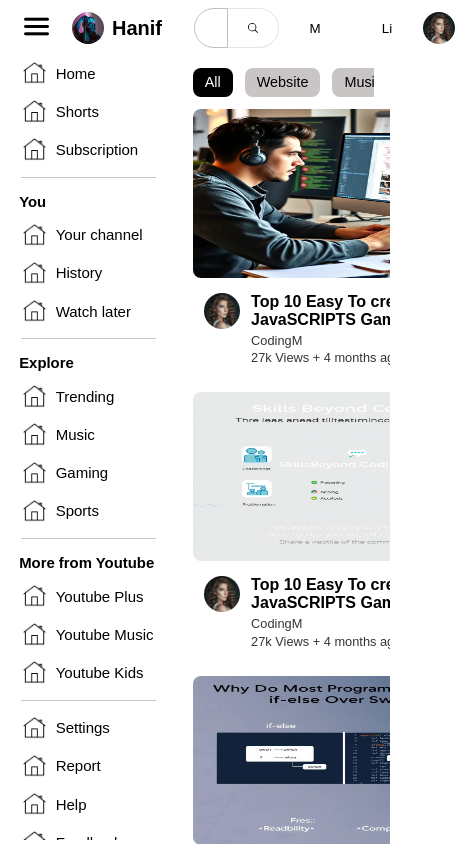
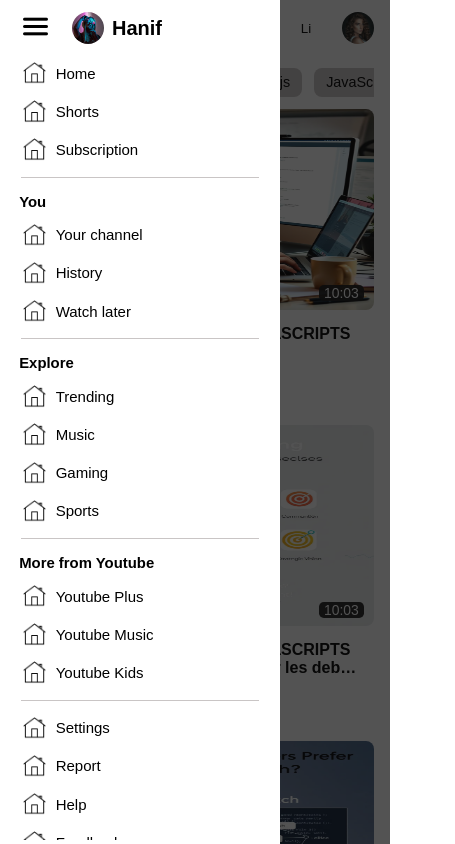
Before and after one commit to Djanfarouhanif/YT_clone, a plain HTML site: page template/index.html in a window 390 px wide. Both pictures are taken after a click on the button 36 px from the left and 28 px from the top of the page. Shown: the whole page, 455 px wide, since content can reach past the window. Drawn offline with Linux system fonts and the light colour scheme.

Commit message:
toggle navbar

```diff
--- a/template/index.html
+++ b/template/index.html
@@ -6,7 +6,7 @@
     <title>Document</title>
     <link rel="stylesheet" href="style.css">
 </head>
-<body>
+<body class="sidebar-hidden">
     <div class="container">
         <!--Header /NavBar-->
         <header>
@@ -32,6 +32,9 @@
                     </button>
                 </div>
                 <div class="nav-section nav-right">
+                    <button class="nav-button search-button">
+                        <svg xmlns="http://www.w3.org/2000/svg" viewBox="0 0 24 24" width="10" height="10"><g id="_01_align_center" data-name="01 align center"><path d="M24,22.586l-6.262-6.262a10.016,10.016,0,1,0-1.414,1.414L22.586,24ZM10,18a8,8,0,1,1,8-8A8.009,8.009,0,0,1,10,18Z"/></g></svg>
+                    </button>
                     <button class="nav-button theme-button">
                         Li
                     </button>
@@ -40,8 +43,18 @@
             </nav>
         </header>
         <main class="main-layout">
+            <div class="screen-overlay"></div>
             <!--Sidebar-->
             <aside class="sidebar">
+                <div class="nav-section nav-left">
+                    <button class="nav-button menu-button">
+                        <img src="/template/assets/menu-burger.png" alt="" style="width: 25px;">
+                    </button>
+                    <a href="#" class="nav-logo">
+                        <img src="/template/assets/7.jpg" alt="Logo" class="logo-image" >
+                        <h1 class="logo-text">Hanif</h1>
+                    </a>
+                </div>
                 <div class="link-container">
                     <div class="link-section">
                         <a href="#" class="link-item">
@@ -279,5 +292,6 @@
             </div>
         </main>
     </div>
+    <script src="script.js"></script>
 </body>
 </html>
--- /dev/null
+++ b/template/script.js
@@ -0,0 +1,17 @@
+const menuButton = document.querySelectorAll(".menu-button");
+const screenOverlay = document.querySelector('.screen-overlay');
+
+//Toggle sidebar visibility when menu button are clicked
+menuButton.forEach(button =>{
+    button.addEventListener('click', ()=>{
+        document.body.classList.toggle('sidebar-hidden')
+    });
+});
+
+screenOverlay.addEventListener('click', ()=>{
+    document.body.classList.toggle("sidebar-hidden");
+});
+
+if(window.innerWidth >= 760){
+    document.body.classList.remove("sidebar-hidden")
+}
--- a/template/style.css
+++ b/template/style.css
@@ -24,21 +24,21 @@ header, .category-list{
     padding: 0.5rem 1rem;
     justify-content: space-between;
 }
-.navbar :where(.nav-section, .search-form, .nav-logo){
+.container :where(.nav-section, .search-form, .nav-logo){
     display: flex;
     align-items: center;
 }
 
-.navbar .nav-section{
+.container .nav-section{
     gap: 1rem;
 }
-.navbar :where(.logo-image, .user-image){
+.container :where(.logo-image, .user-image){
     width: 32px;
     cursor: pointer;
     border-radius: 50%;
 }
 
-.navbar .nav-button{
+.container .nav-button{
     border: none;
     cursor: pointer;
     height: 40px;
@@ -47,32 +47,32 @@ header, .category-list{
     background: none;
 
 }
-.navbar .nav-button:hover{
+.container .nav-button:hover{
     background-color: rgb(222, 218, 218);
 }
 
 
-.navbar .nav-logo{
+.container .nav-logo{
     display: flex;
     gap: 0.5rem;
     text-decoration: none;
 }
-.navbar .nav-logo .logo-text {
+.container .nav-logo .logo-text {
     font-size: 1.25rem;
     color: black;
 }
-.navbar .nav-center {
+.container .nav-center {
     display: flex;
     width: 100%;
     justify-content: center;
 }
-.navbar .search-form{
+.container .search-form{
     max-width: 550px;
     flex: 1;
     height: 40px;
 
 }
-.navbar .search-form .search-input{
+.container .search-form .search-input{
     width: 100%;
     height:100% ;
     padding: 0 1rem;
@@ -82,12 +82,15 @@ header, .category-list{
     outline: none;
 }
 
-.navbar .search-form .search-button{
+.container .search-form .search-button{
     width: auto;
     padding: 0 1.25rem;
     border-radius:0 3.1rem 3.1rem 0 ;
     border:1px solid rgb(234, 226, 226);
     border-left: 0;
+}
+.navbar .nav-right .search-button{
+    display: none;
 }
 .main-layout{
     display: flex;
@@ -97,6 +100,14 @@ header, .category-list{
     width: 280px;
     padding: 0 0.7rem 0;
     background: white;
+}
+body.sidebar-hidden .main-layout .sidebar {
+    width: 0;
+    padding: 0;
+}
+.main-layout .sidebar .nav-left {
+    display: none;
+    padding: 0.5rem 0.3rem
 }
 .sidebar .link-container{
 
@@ -237,3 +248,40 @@ header, .category-list{
     margin: 0.25rem 0 0.15rem;
 
 }
+
+@media (max-width: 768px) {
+    .navbar .nav-center{
+        display: none;
+    }
+    .navbar .nav-right .search-button {
+        display: block;
+    }
+    .main-layout .screen-overlay {
+        position: absolute;
+        left: 0;
+        top: 0;
+        width: 100%;
+        height: 100%;
+        z-index: 15;
+        background: rgba(10, 10, 10, 0.702);
+        transition: 0.2s ease;
+    }
+    body.sidebar-hidden .main-layout .screen-overlay {
+        opacity: 0;
+        pointer-events: none;
+    }
+    .main-layout .sidebar {
+        position: absolute;
+        left: 0;
+        top: 0;
+        z-index: 20;
+        height: 100vh;
+        transition: 0.2s ease;
+    }
+    body.sidebar-hidden .main-layout .sidebar{
+        left: -280px;
+    }
+    .main-layout .sidebar .nav-left{
+        display: flex;
+    }
+}
```
